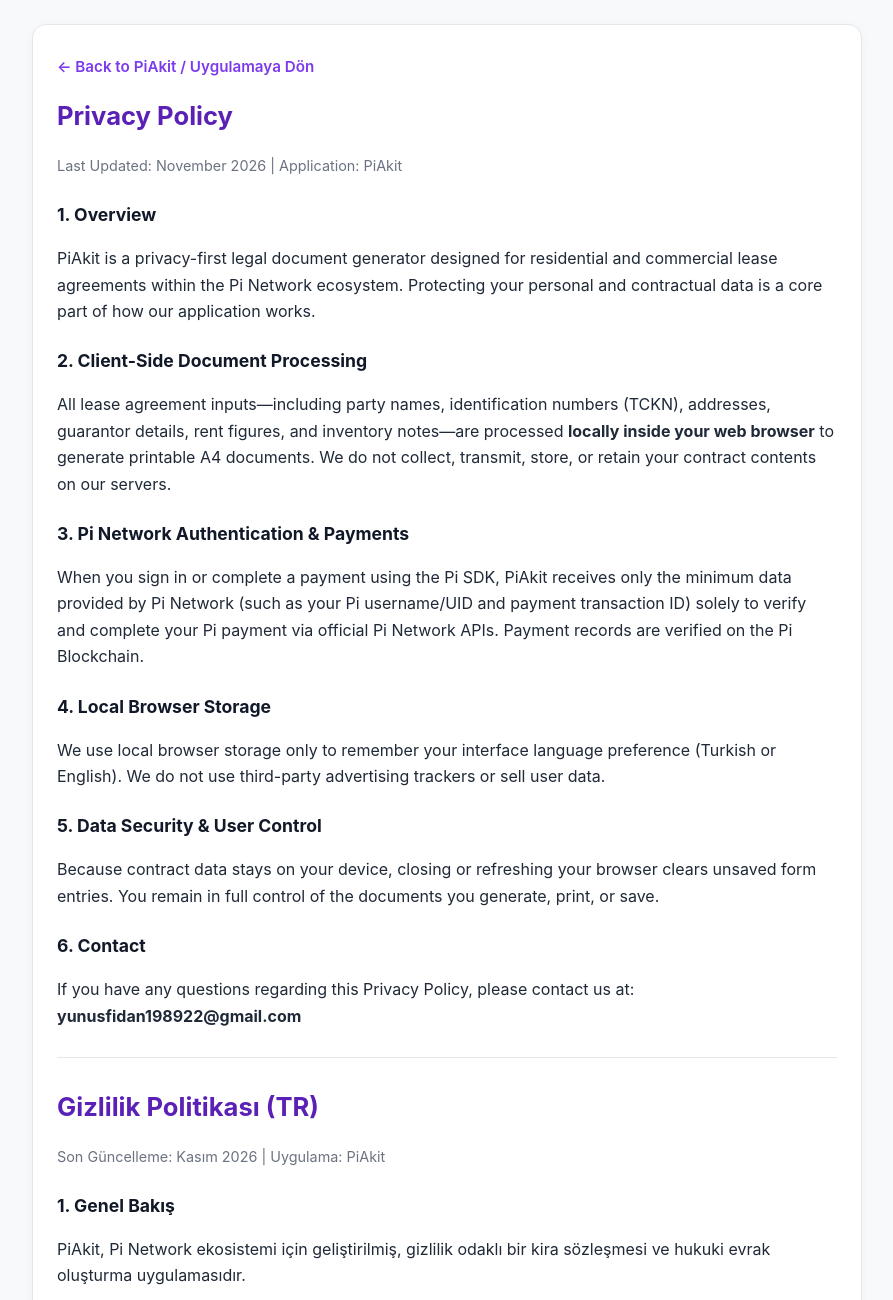
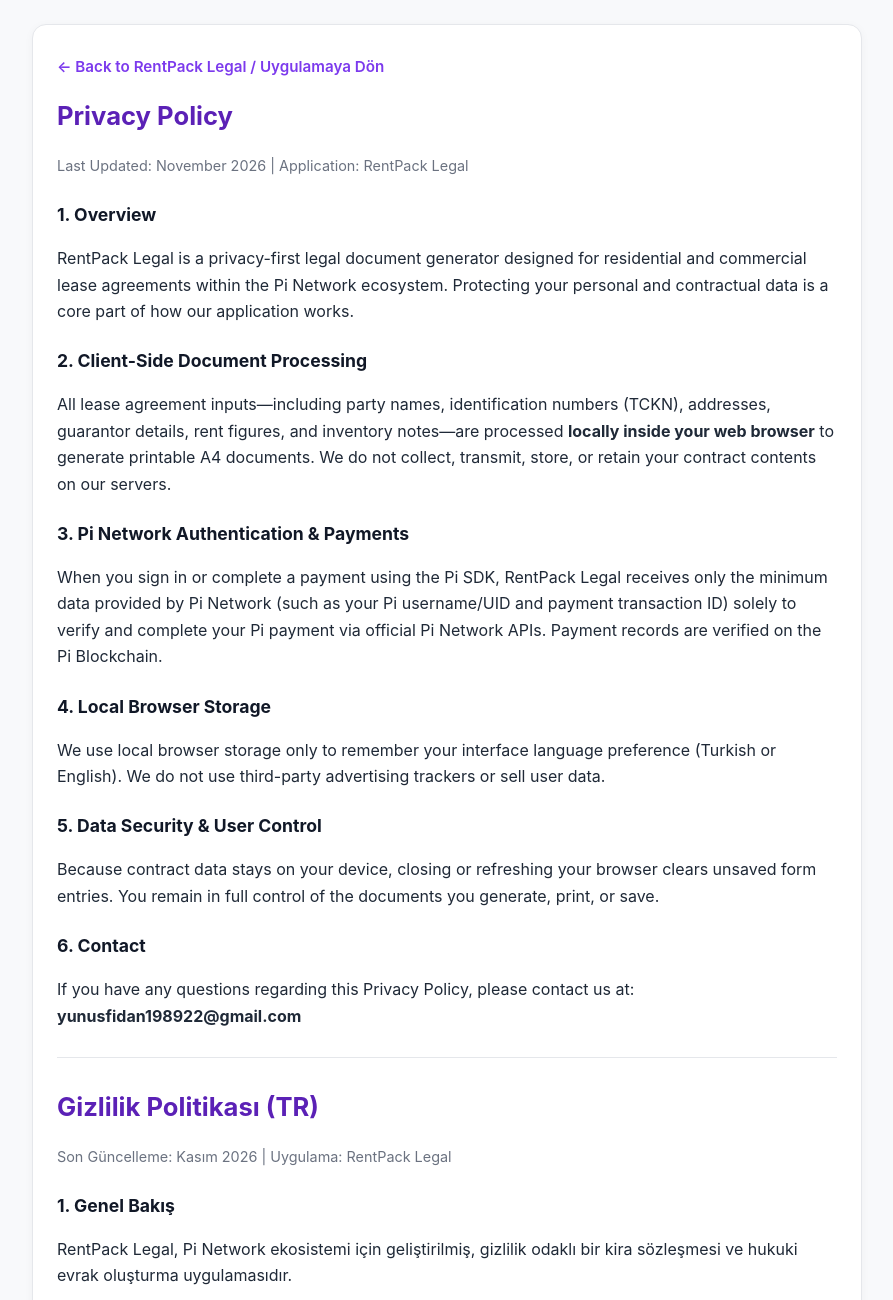
Before and after one commit to yunus198922/piakit, a plain HTML site: page privacy.html in a window 1280 px wide. Shown: the top 1300 px of the page, without its empty margins (193-1086 px from the left). Drawn offline with Linux system fonts and the light colour scheme.

Commit message:
Update privacy.html

```diff
--- a/privacy.html
+++ b/privacy.html
@@ -3,7 +3,7 @@
 <head>
   <meta charset="UTF-8" />
   <meta name="viewport" content="width=device-width, initial-scale=1.0" />
-  <title>Privacy Policy — PiAkit</title>
+  <title>Privacy Policy — RentPack Legal</title>
   <style>
     body {
       font-family: -apple-system, BlinkMacSystemFont, "Segoe UI", Roboto, sans-serif;
@@ -40,19 +40,19 @@
 </head>
 <body>
   <div class="container">
-    <a class="back-link" href="/">← Back to PiAkit / Uygulamaya Dön</a>
+    <a class="back-link" href="/">← Back to RentPack Legal / Uygulamaya Dön</a>
 
     <h1>Privacy Policy</h1>
-    <div class="meta">Last Updated: November 2026 | Application: PiAkit</div>
+    <div class="meta">Last Updated: November 2026 | Application: RentPack Legal</div>
 
     <h2>1. Overview</h2>
-    <p>PiAkit is a privacy-first legal document generator designed for residential and commercial lease agreements within the Pi Network ecosystem. Protecting your personal and contractual data is a core part of how our application works.</p>
+    <p>RentPack Legal is a privacy-first legal document generator designed for residential and commercial lease agreements within the Pi Network ecosystem. Protecting your personal and contractual data is a core part of how our application works.</p>
 
     <h2>2. Client-Side Document Processing</h2>
     <p>All lease agreement inputs—including party names, identification numbers (TCKN), addresses, guarantor details, rent figures, and inventory notes—are processed <strong>locally inside your web browser</strong> to generate printable A4 documents. We do not collect, transmit, store, or retain your contract contents on our servers.</p>
 
     <h2>3. Pi Network Authentication &amp; Payments</h2>
-    <p>When you sign in or complete a payment using the Pi SDK, PiAkit receives only the minimum data provided by Pi Network (such as your Pi username/UID and payment transaction ID) solely to verify and complete your Pi payment via official Pi Network APIs. Payment records are verified on the Pi Blockchain.</p>
+    <p>When you sign in or complete a payment using the Pi SDK, RentPack Legal receives only the minimum data provided by Pi Network (such as your Pi username/UID and payment transaction ID) solely to verify and complete your Pi payment via official Pi Network APIs. Payment records are verified on the Pi Blockchain.</p>
 
     <h2>4. Local Browser Storage</h2>
     <p>We use local browser storage only to remember your interface language preference (Turkish or English). We do not use third-party advertising trackers or sell user data.</p>
@@ -66,10 +66,10 @@
     <hr />
 
     <h1>Gizlilik Politikası (TR)</h1>
-    <div class="meta">Son Güncelleme: Kasım 2026 | Uygulama: PiAkit</div>
+    <div class="meta">Son Güncelleme: Kasım 2026 | Uygulama: RentPack Legal</div>
 
     <h2>1. Genel Bakış</h2>
-    <p>PiAkit, Pi Network ekosistemi için geliştirilmiş, gizlilik odaklı bir kira sözleşmesi ve hukuki evrak oluşturma uygulamasıdır.</p>
+    <p>RentPack Legal, Pi Network ekosistemi için geliştirilmiş, gizlilik odaklı bir kira sözleşmesi ve hukuki evrak oluşturma uygulamasıdır.</p>
 
     <h2>2. Cihaz İçi (İstemci Taraflı) Evrak Üretimi</h2>
     <p>Sözleşme formuna girdiğiniz taraf bilgileri, T.C. kimlik numaraları, adresler, kefil bilgileri, kira bedelleri ve demirbaş notları yalnızca <strong>kendi tarayıcınız içinde yerel olarak işlenir</strong> ve yazdırılabilir A4 belgesi oluşturulur. Sözleşme içerikleriniz sunucularımıza gönderilmez, kaydedilmez ve saklanmaz.</p>
```
